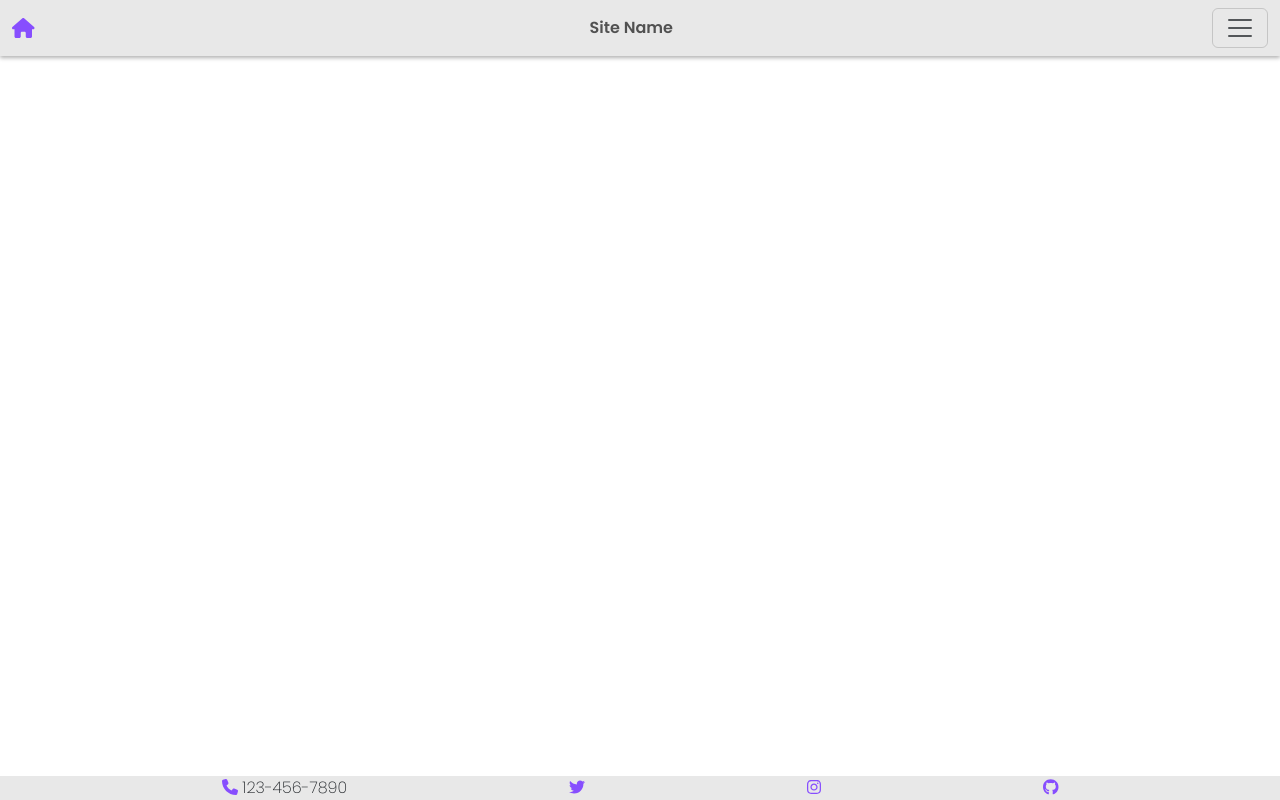
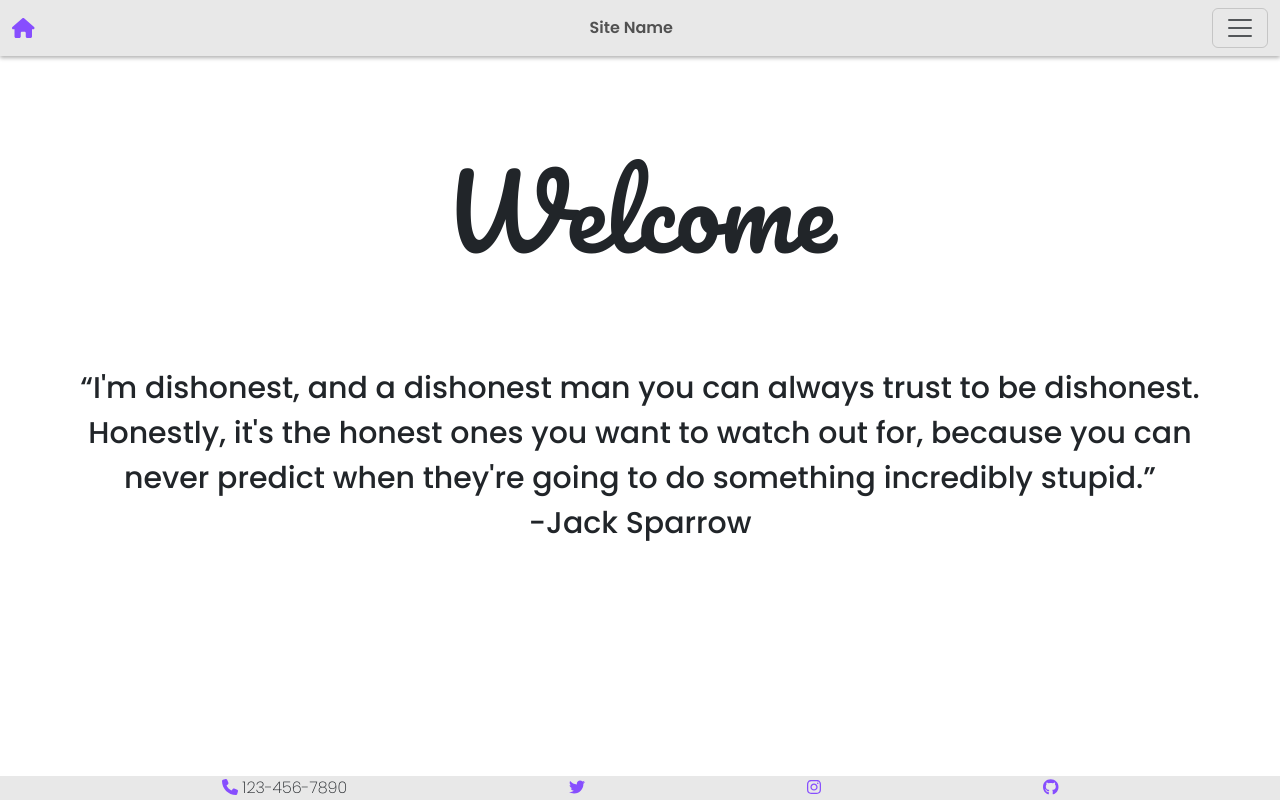
Before and after one commit to kaci-wooldridge/basic-template, a React (Create React App) app: page / in a window 1280 px wide. Built offline with nearby package versions, Linux system fonts and the light colour scheme.

Commit message:
home page setup

```diff
--- a/src/components/Home.js
+++ b/src/components/Home.js
@@ -1,6 +1,20 @@
+import '../styles/home.css';
+
 export default function Home(){
     return(
-        <>
-        </>
+        <div className="home-container">
+
+            <div className="home-welcome">
+                Welcome
+            </div>
+
+            <div className="home-content">
+            “I'm dishonest, and a dishonest man you can always trust to be dishonest.
+            Honestly, it's the honest ones you want to watch out for, because you
+            can never predict when they're going to do something incredibly stupid.”
+            <div className="new-line">-Jack Sparrow</div>
+            </div>
+
+        </div>
     )
 }
--- /dev/null
+++ b/src/styles/home.css
@@ -0,0 +1,30 @@
+@import url('https://fonts.googleapis.com/css2?family=Pacifico&family=Poppins:wght@100;200;400;500;600&display=swap');
+
+
+.home-container{
+    display: flex;
+    flex-direction: column;
+    justify-content: center;
+    align-items: center;
+}
+
+.home-welcome{
+    margin: 80px 0 80px 0;
+
+    font-family: 'Pacifico';
+    font-size: 100px;
+}
+
+.home-content{
+    margin: 0 80px 0 80px;
+
+    font-family: 'Poppins';
+    font-weight: 500;
+    font-size: 30px;
+
+    text-align: center;
+}
+
+.new-line {
+    white-space: pre-line;
+  }
```
